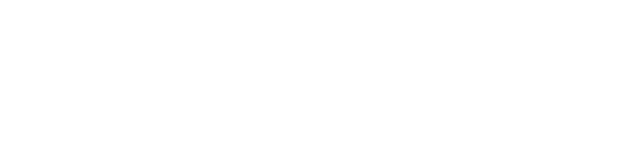
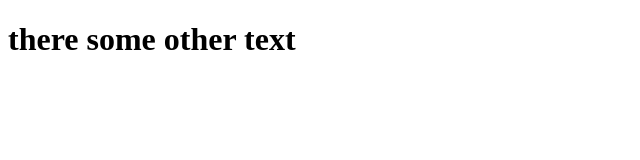
Before and after one commit to Gvich/demo, a plain HTML site: page index.html in a window 1280 px wide. Shown: the whole page, without its empty margins (0-640 px from the left). Drawn offline with Linux system fonts and the light colour scheme.

Commit message:
added information

```diff
--- a/index.html
+++ b/index.html
@@ -5,6 +5,6 @@
     <title>Title</title>
 </head>
 <body>
-
+ <h1>there some other text</h1>
 </body>
 </html>
```
